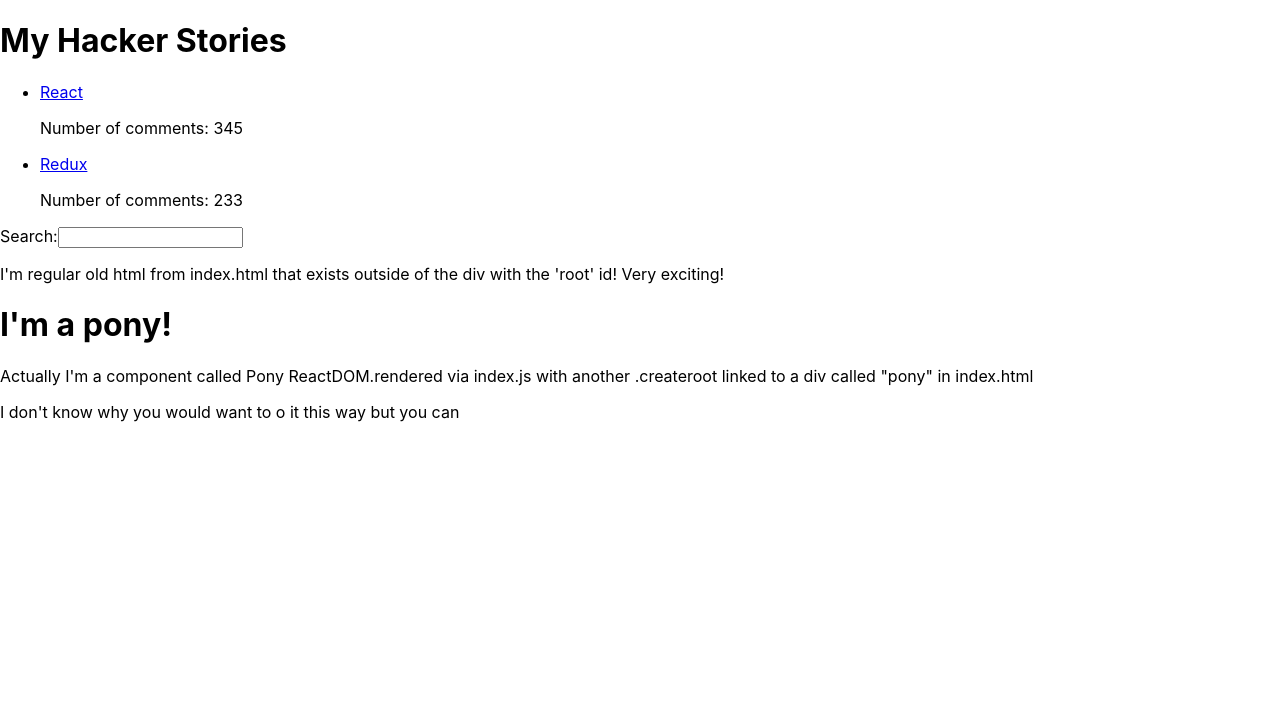
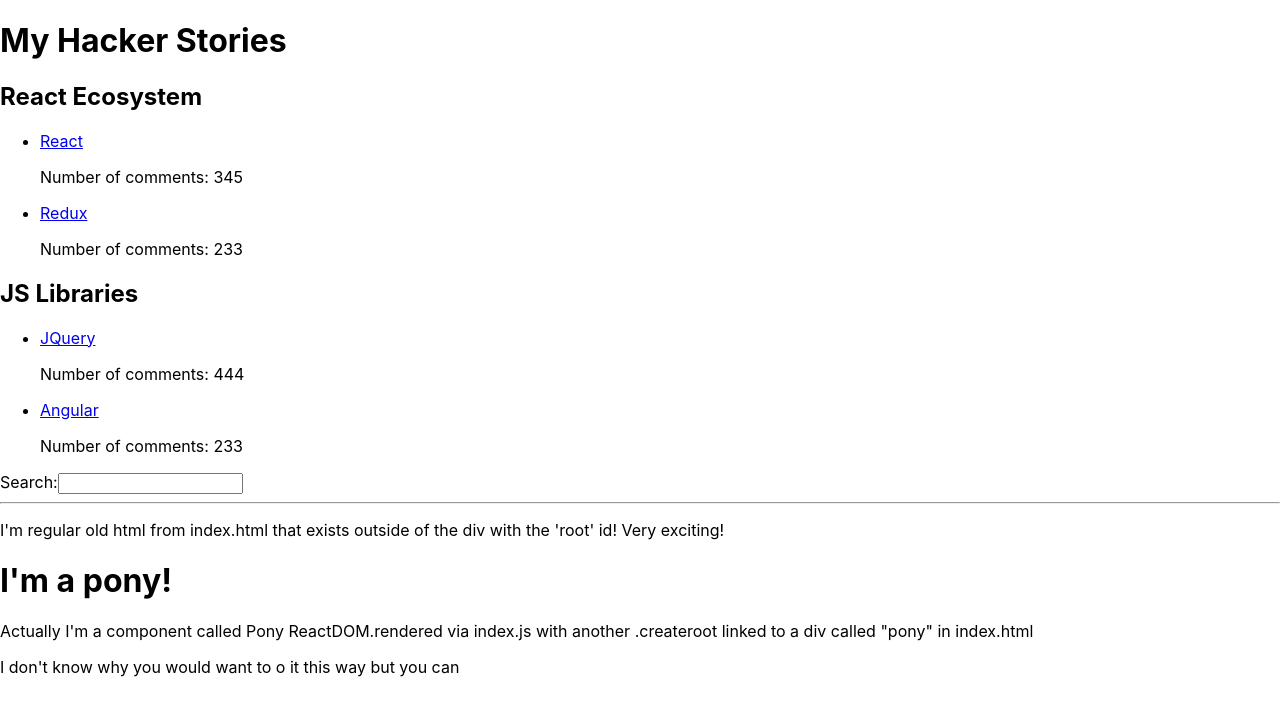
Before and after one commit to I-z-e-b-e-l/hacker-stories, a React (Create React App) app: page / in a window 1280 px wide. Shown: the top 716 px of the page. Built offline with nearby package versions, Linux system fonts and the light colour scheme.

Commit message:
react props in App.js

```diff
--- a/src/App.js
+++ b/src/App.js
@@ -1,58 +1,98 @@
 import * as React from 'react';
 
-const list = [
-  {
-    title: 'React',
-    url: 'https://reactjs.org',
-    num_comments: 345,
-    objectID: 1
-  },
-  {
-    title: 'Redux',
-    url: 'httsp://redux.js.org',
-    num_comments: 233,
-    objectID: 2
-  }
-]
 
-function List(){
+
+function List(props){
   return (
     <div>
+      <h2>{props.title}</h2>
       <ul>
-        {list.map(function(item){
-          return(
-            <li key={item.objectID}>
-            {/* link does not work? */}
-              <a href='{item.url}'>{item.title}</a>
-              <p>Number of comments: {item.num_comments}</p>
-            </li>
-          );
+        {props.list.map(function(item){
+          return(<Item item={item} />);
         })}
       </ul>
     </div>
-  )
+  );
+}
+
+// a few different ways to write this in 1.3 "React Props"
+const Item = (props) => {
+  const item=props.item;
+
+  return (
+    <li key={item.objectID}>
+    {/* link does not work? */}
+      <a href='{item.url}'>{item.title}</a>
+      <p>Number of comments: {item.num_comments}</p>
+    </li>
+  );
 }
 
 function Search(){
+
+  // insert handler functions here:
+
+  const handleChange = (event) => {
+    // console.logs individual letters typed in
+    console.log(event.nativeEvent.data)
+    console.log(event)
+  }
+
+  const handleMouseOver = (event) => {
+    console.log(event)
+  }
+
   return(
     <div>
       <label htmlFor='search'>Search:</label>
-      <input id="search" type='text'/>
+      <input id="search" type='text' onChange={handleChange} onMouseOver={handleMouseOver}/>
     </div>
   )
 }
 
 
 function App() {
+
+  const stories = [
+    {
+      title: 'React',
+      url: 'https://reactjs.org',
+      num_comments: 345,
+      objectID: 1
+    },
+    {
+      title: 'Redux',
+      url: 'httsp://redux.js.org',
+      num_comments: 233,
+      objectID: 2
+    }
+  ];
+
+  const javascriptLibraries = [
+    {
+      title: 'JQuery',
+      url: 'https://jquery.org',
+      num_comments: 444,
+      objectID: 0
+    },
+    {
+      title: 'Angular',
+      url: 'httsp://angularjs.org',
+      num_comments: 233,
+      objectID: 4
+    }
+  ];
+
   return (
     <div>
       <h1>My Hacker Stories</h1>
 
-      <List />
+      <List list={stories} title="React Ecosystem" />
+      <List list={javascriptLibraries} title="JS Libraries" />
       <Search />
-
+      <hr />
     </div>
   );
-}
+};
 
 export default App;
```
